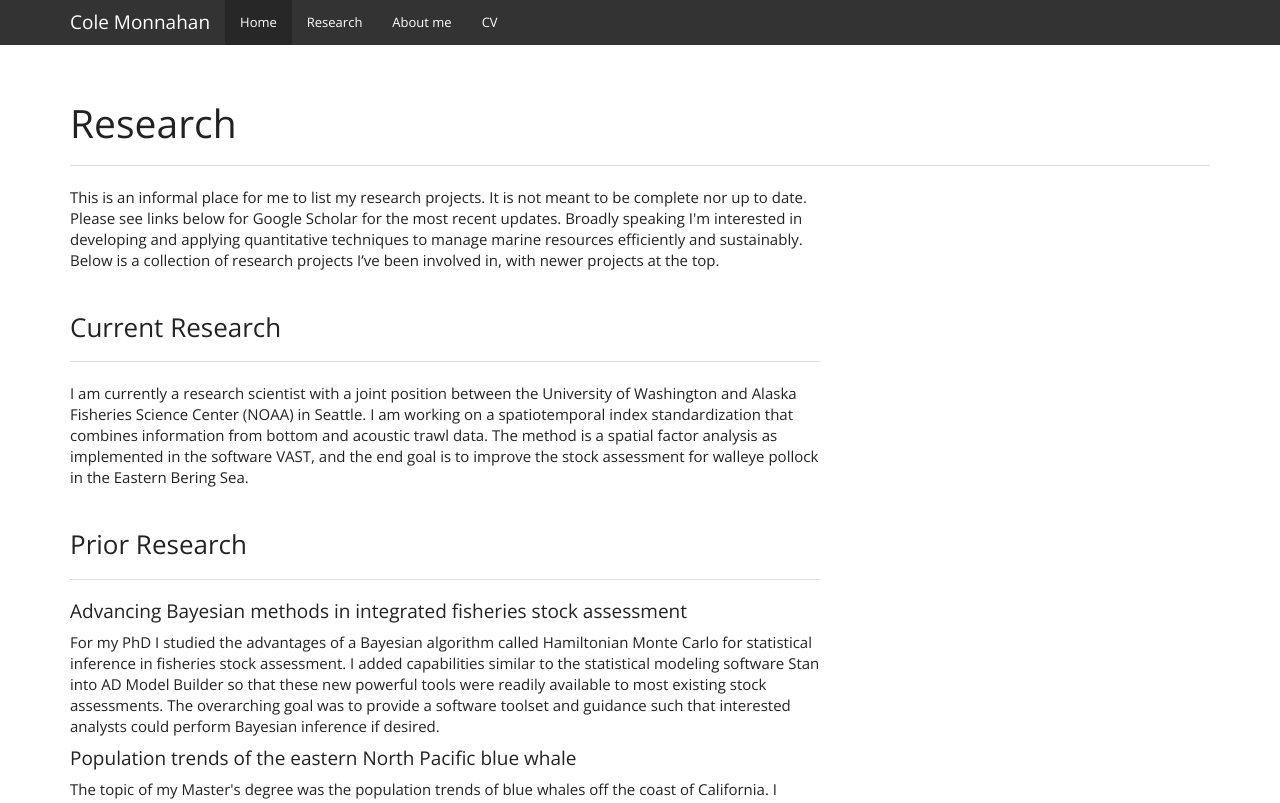
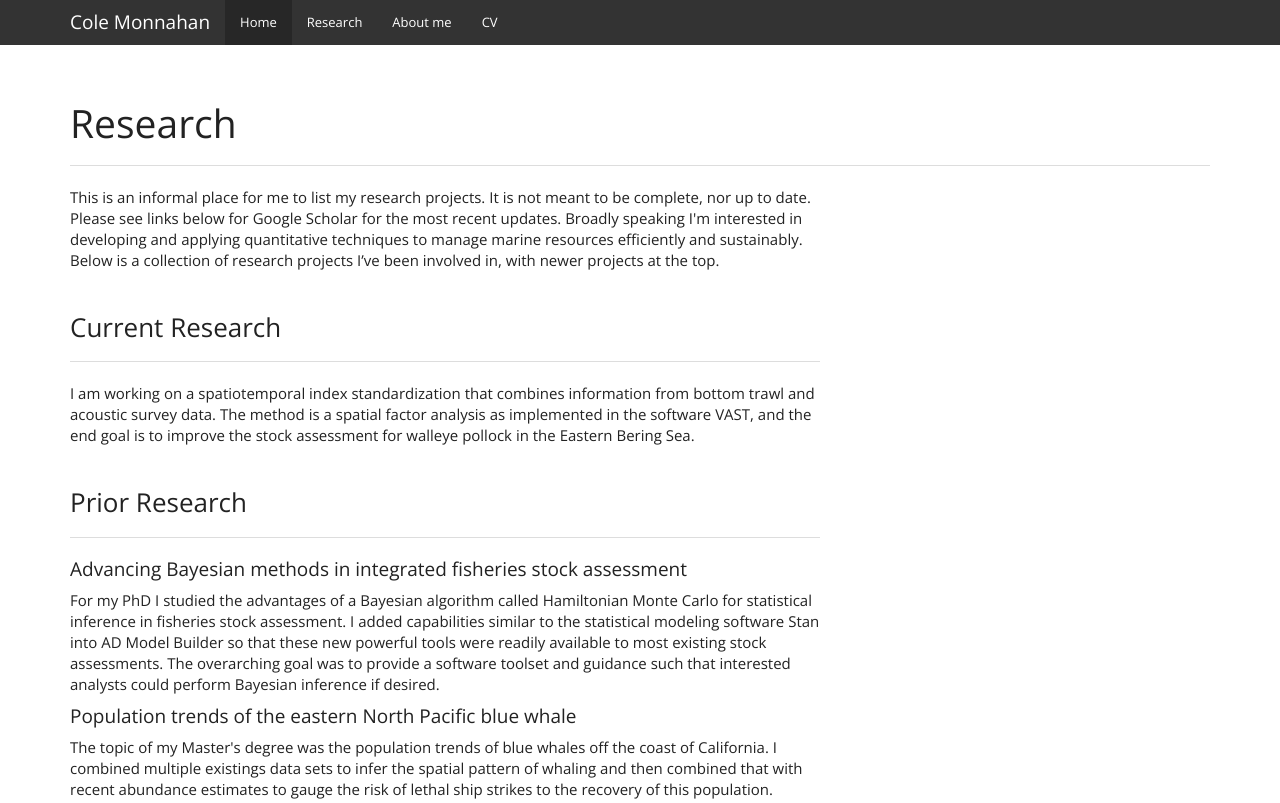
Before and after one commit to colemonnahan/colemonnahan.github.io, a plain HTML site: page research.html in a window 1280 px wide. Shown: the top 803 px of the page. Drawn offline with nearby package versions, Linux system fonts and the light colour scheme.

Commit message:
Update to reflect new NOAA position

```diff
--- a/research.html
+++ b/research.html
@@ -92,13 +92,27 @@
         <div class="col-lg-8">
           <div class="bs-component">
 	    <p>
-                        This is an informal place for me to list my research projects. It is not meant to be complete nor up to date. Please see links below for Google Scholar for the most recent updates. Broadly speaking I'm interested in developing and applying quantitative techniques to manage marine resources efficiently and sustainably. Below is a collection of research projects I’ve been involved in, with newer projects at the top.
+              This is an informal place for me to list my
+              research projects. It is not meant to be complete,
+              nor up to date. Please see links below for Google
+              Scholar for the most recent updates. Broadly
+              speaking I'm interested in developing and applying
+              quantitative techniques to manage marine resources
+              efficiently and sustainably. Below is a collection
+              of research projects I’ve been involved in, with
+              newer projects at the top.
             </p>
             <div class="page-header">
               <h3>Current Research</h3>
             </div>
             <p>
-                        I am currently a research scientist with a joint position between the University of Washington and Alaska Fisheries Science Center (NOAA) in Seattle. I am working on a spatiotemporal index standardization that combines information from bottom and acoustic trawl data. The method is a spatial factor analysis as implemented in the software VAST, and the end goal is to improve the stock assessment for walleye pollock in the Eastern Bering Sea.
+             I am working on a spatiotemporal index
+             standardization that combines information from
+             bottom trawl and acoustic survey data. The method is
+             a spatial factor analysis as implemented in the
+             software VAST, and the end goal is to improve the
+             stock assessment for walleye pollock in the Eastern
+             Bering Sea.
             </p>
 
             <div class="page-header">
@@ -106,25 +120,43 @@
             </div>
             <h4>Advancing Bayesian methods in integrated fisheries stock assessment</h4>
             <p>
-                        For my PhD I studied the advantages of a Bayesian algorithm called Hamiltonian Monte Carlo for statistical inference in fisheries stock assessment. I added capabilities similar to the statistical modeling software Stan into AD Model Builder so that these new powerful tools were readily available to most existing stock assessments. The overarching goal was to provide a software toolset and guidance such that interested analysts could perform Bayesian inference if desired.
+              For my PhD I studied the advantages of a Bayesian
+              algorithm called Hamiltonian Monte Carlo for
+              statistical inference in fisheries stock
+              assessment. I added capabilities similar to the
+              statistical modeling software Stan into AD Model
+              Builder so that these new powerful tools were
+              readily available to most existing stock
+              assessments. The overarching goal was to provide a
+              software toolset and guidance such that interested
+              analysts could perform Bayesian inference if
+              desired.
             </p>
 	    <h4>Population trends of the eastern North Pacific blue whale</h4>
             <p>
-                        The topic of my Master's degree was the population trends of blue whales off the coast of California. I combined multiple existings data sets to infer the spatial pattern of whaling and then combined that with recent abundance estimates to gauge the risk of lethal ship strikes to the recovery of this population.
+              The topic of my Master's degree was the population
+              trends of blue whales off the coast of
+              California. I combined multiple existings data sets
+              to infer the spatial pattern of whaling and then
+              combined that with recent abundance estimates to
+              gauge the risk of lethal ship strikes to the
+              recovery of this population.
             </p>
 	    <h4>Simulation testing of fisheries stock assessments</h4>
 	    <p>
-						Fisheries stock assessment models (used to management
-						fisheries in the US and around the world) are complex
-						and often unpredictable. One approach to help
-						understand their statistical behavior is to use
-						simulation testing. With this in mind a group of
-						students and postdocs, based mainly at the UW,
-						developed a software platform called ss3sim
+	      Fisheries stock assessment models (used to
+	      management fisheries in the US and around the
+	      world) are complex and often unpredictable. One
+	      approach to help understand their statistical
+	      behavior is to use simulation testing. With this in
+	      mind a group of students and postdocs, based mainly
+	      at the UW, developed a software platform called
+	      ss3sim
 	      (<a href="https://github.com/ss3sim/ss3sim">code</a>
 	      and <a href="http://journals.plos.org/plosone/article?id=10.1371/journal.pone.0092725">paper</a>)
-						which facilitates this type of simulation testing. So
-						far we have used our package in several studies:
+	      which facilitates this type of simulation
+	      testing. So far we have used our package in several
+	      studies:
 	      <ol, type="1">
 		<li> Implications of process error in selectivity. <a href="https://www.sciencedirect.com/science/article/abs/pii/S0165783616302077"> Read more </a> </li>
 		<li> The effect of length bin width. <a href="http://www.sciencedirect.com/science/article/pii/S0165783615301259"> Read more </a> </li>
@@ -151,7 +183,7 @@
           <div class="col-lg-12 text-center">
             <h4>
               <a href="https://github.com/colemonnahan">GitHub</a> |
-          <a href="https://scholar.google.com/citations?user=sNxj4XMAAAAJ&hl=en">Google Scholar</a> |
+              <a href="https://scholar.google.com/citations?user=XHrShfYAAAAJ">Google Scholar</a> |
               <a href="https://www.researchgate.net/profile/Cole_Monnahan">ResearchGate</a>
 
             </h4>
```
Also changed, not shown: about.html (+20 -7 lines), index.html (+11 -4 lines), 1 other file. Lines whose indentation alone changed are shown as unchanged.
